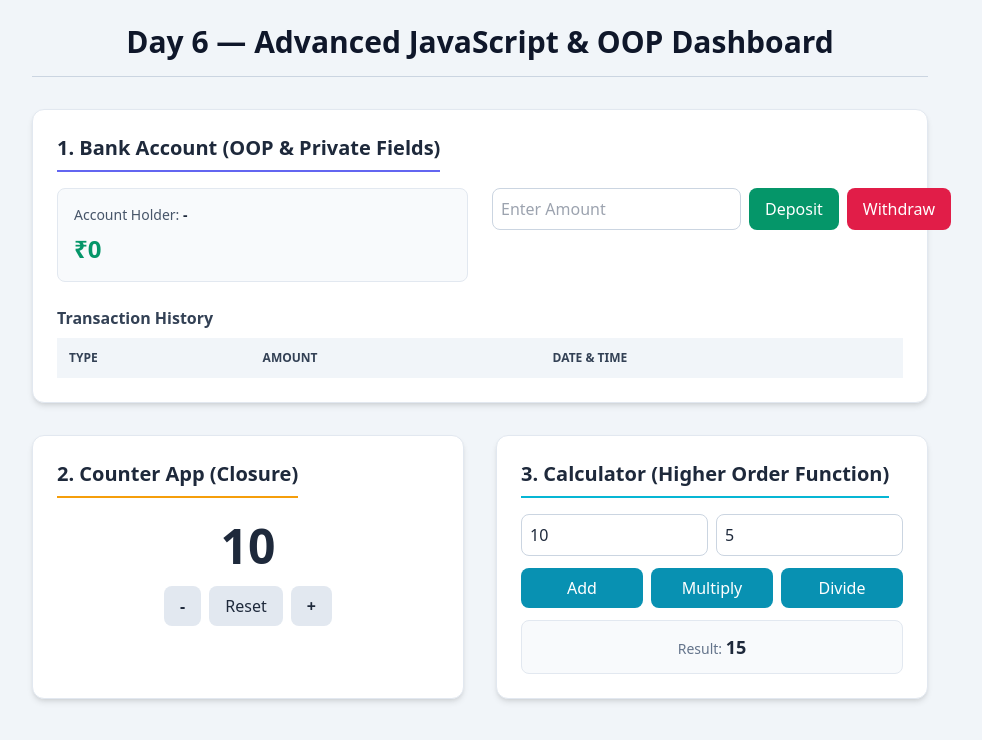
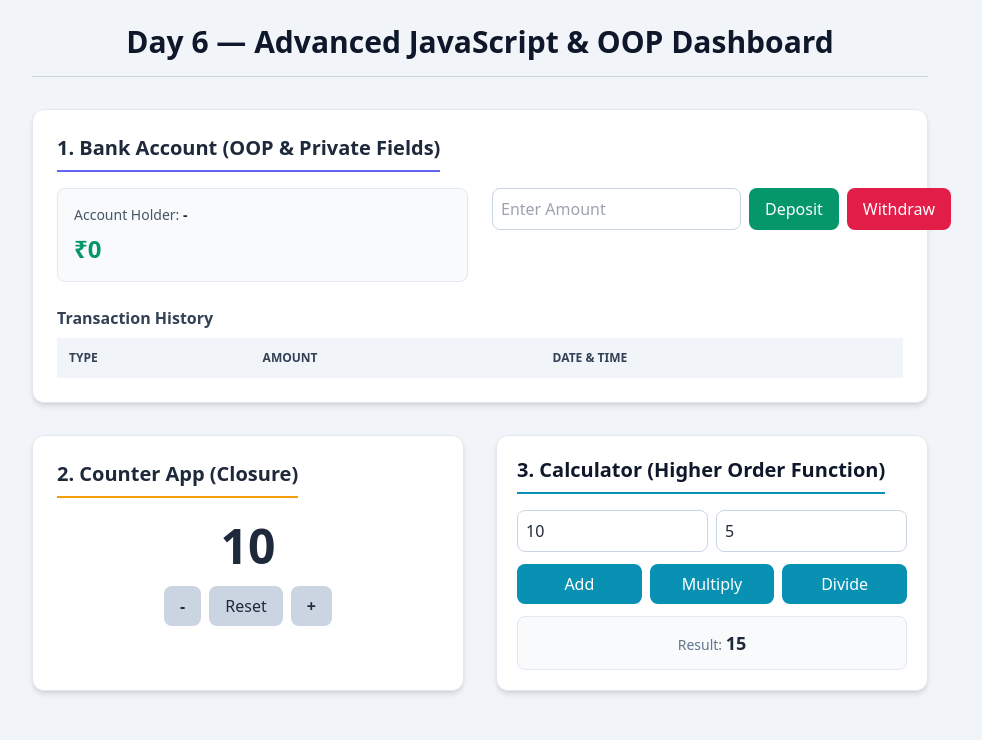
Before and after one commit to sakib-hasan-63/Practice, a plain HTML site: page Practice-8/index.html in a window 1280 px wide. Shown: the whole page, without its empty margins (160-1142 px from the left). Drawn offline with nearby package versions, Linux system fonts and the light colour scheme; a script that the page names is missing.

Commit message:
Practice-8 Completed

```diff
--- a/Practice-8/index.html
+++ b/Practice-8/index.html
@@ -73,16 +73,16 @@
                     <div id="counterValue" class="text-5xl font-extrabold text-slate-800">10</div>
 
                     <div class="flex justify-center gap-2">
-                        <button id="decBtn" class="bg-slate-200 hover:bg-slate-300 font-bold px-4 py-2 rounded-lg">-</button>
-                        <button id="resetBtn" class="bg-slate-200 hover:bg-slate-300 font-medium px-4 py-2 rounded-lg">Reset</button>
-                        <button id="incBtn" class="bg-slate-200 hover:bg-slate-300 font-bold px-4 py-2 rounded-lg">+</button>
+                        <button id="decBtn" class="bg-slate-300 hover:bg-slate-500 font-bold px-4 py-2 rounded-lg">-</button>
+                        <button id="resetBtn" class="bg-slate-300 hover:bg-slate-500 font-medium px-4 py-2 rounded-lg">Reset</button>
+                        <button id="incBtn" class="bg-slate-300 hover:bg-slate-500 font-bold px-4 py-2 rounded-lg">+</button>
                     </div>
                 </div>
             </div>
 
             <!-- Section 3: Higher Order Function -->
-            <div class="bg-white p-6 rounded-xl shadow-md border border-slate-200">
-                <h2 class="text-xl font-semibold text-slate-800 border-b-2 border-cyan-500 pb-2 inline-block mb-4">
+            <div class="bg-white p-5 rounded-xl shadow-md border border-slate-200">
+                <h2 class="text-xl font-semibold text-slate-900 border-b-2 border-cyan-600 pb-2 inline-block mb-4">
                     3. Calculator (Higher Order Function)
                 </h2>
 
```
